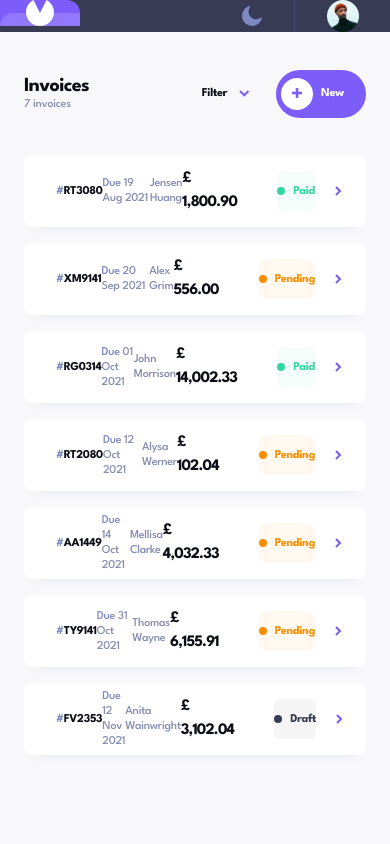
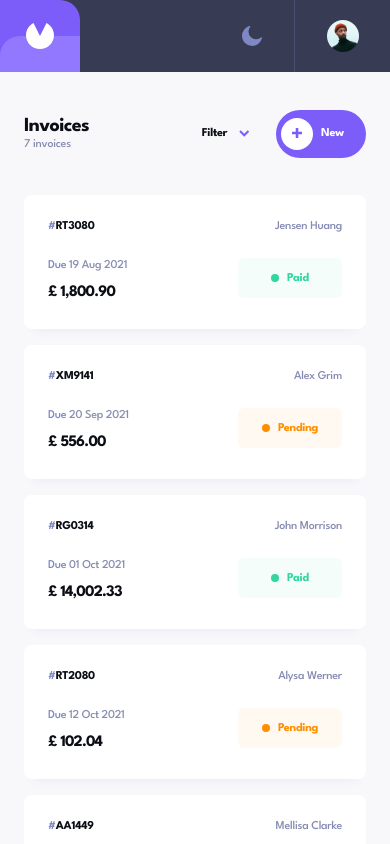
Before and after one commit to CodeVee/invoice-app, a Vue app: page / in a window 390 px wide. Shown: the top 844 px of the page. Built offline with nearby package versions, Linux system fonts and the light colour scheme.

Commit message:
made invoice cards responsive

```diff
--- a/src/components/InvoiceCard.vue
+++ b/src/components/InvoiceCard.vue
@@ -17,7 +17,7 @@ viewMore = () => emits('select');
 </script>
 
 <template>
-    <div @click="viewMore" class="bg-white dark:bg-blue-vdark hover:border hover:border-purple flex items-center h-[7.2rem] shadow-lgs pl-[3.2rem] pr-[2.4rem] rounded-xls cursor-pointer active:scale-[.99]">
+    <div @click="viewMore" class="bg-white dark:bg-blue-vdark hover:border hover:border-purple hidden md:flex items-center h-[7.2rem] shadow-lgs pl-3.2 pr-2.4 rounded-xls cursor-pointer active:scale-[.99]">
         <h3 class="text-fl font-bold basis-[10.3rem]">
             <span class="text-blue-gray">#</span>
             <span class=" text-black dark:text-white">{{invoice.id}}</span>
@@ -33,4 +33,25 @@ viewMore = () => emits('select');
         <InvoiceStatus :status="invoice.status"/>
         <img class="ml-8" src="@/assets/images/icon-arrow-right.svg" alt="right-arrow" />
     </div>
+    <div @click="viewMore" class="bg-white dark:bg-blue-vdark flex flex-col gap-2.4 md:hidden shadow-lgs p-2.4 rounded-xls active:scale-[.99]">
+        <div class="flex justify-between">
+            <h3 class="text-fl font-bold">
+                <span class="text-blue-gray">#</span>
+                <span class=" text-black dark:text-white">{{invoice.id}}</span>
+            </h3>
+            <h3 class="text-blue-mgray dark:text-white text-fl font-medium">{{invoice.clientName}}</h3>
+        </div>
+        <div class="flex justify-between">
+            <div>
+                <h3 class="text-fl font-medium mb-0.8">
+                    <span class="text-blue-gray dark:text-blue-light">Due  </span>
+                    <span class=" text-blue-vgray dark:text-blue-light">{{formatDate(props.invoice.paymentDue)}}</span>
+                </h3>
+                <h3 class="text-black dark:text-white text-sl font-bold">
+                    £ {{formatAmount(invoice.total)}}
+                </h3>
+            </div>
+            <InvoiceStatus :status="invoice.status"/>
+        </div>
+    </div>
 </template>
--- a/src/components/NoInvoice.vue
+++ b/src/components/NoInvoice.vue
@@ -1,8 +1,8 @@
 <template>
-    <div class="flex flex-col items-center mt-60 lg:mt-0">
+    <div class="flex flex-col items-center mt-32 md:mt-60 lg:mt-0">
         <img src="@/assets/images/illustration-empty.svg" alt="empty">
         <h3 class="text-black font-bold text-tl mt-[6.4rem] mb-2.4">There is nothing here</h3>
-        <h4 class="text-blue-vgray font-medium text-fl text-center"> Create an invoice by clicking the <br><span class="font-bold">New Invoice</span> button and get started</h4>
+        <h4 class="text-blue-vgray font-medium text-fl text-center"> Create an invoice by clicking the <br><span class="font-bold">New  <span class="hidden md:inline">Invoice</span></span> button and get started</h4>
     </div>
 </template>
 
--- a/tailwind.config.js
+++ b/tailwind.config.js
@@ -82,6 +82,7 @@ module.exports = {
         3.2: '3.2rem',
         4.8: '4.8rem',
         5.6: '5.6rem',
+        7.2: '7.2rem',
         10.3: '10.3rem'
       }
     },
```
